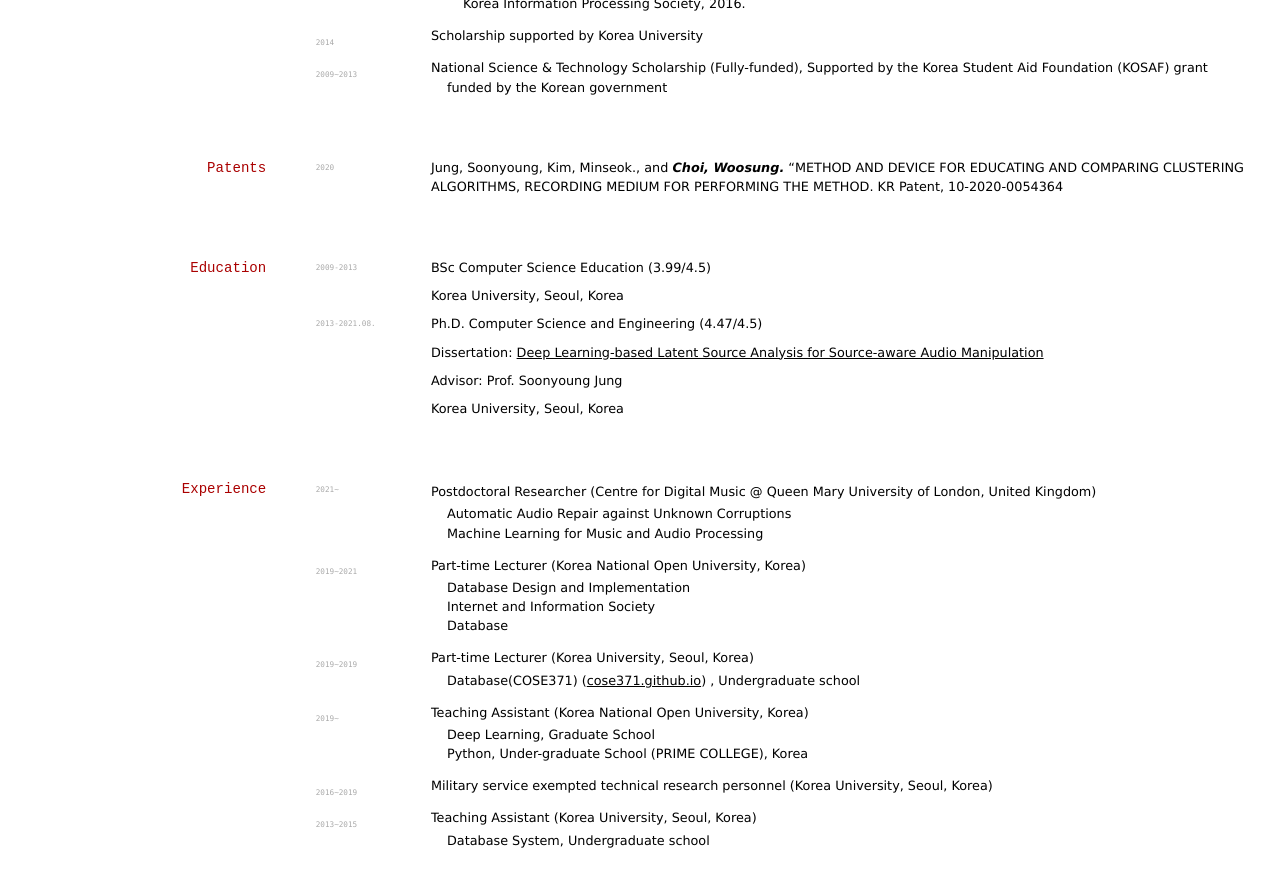
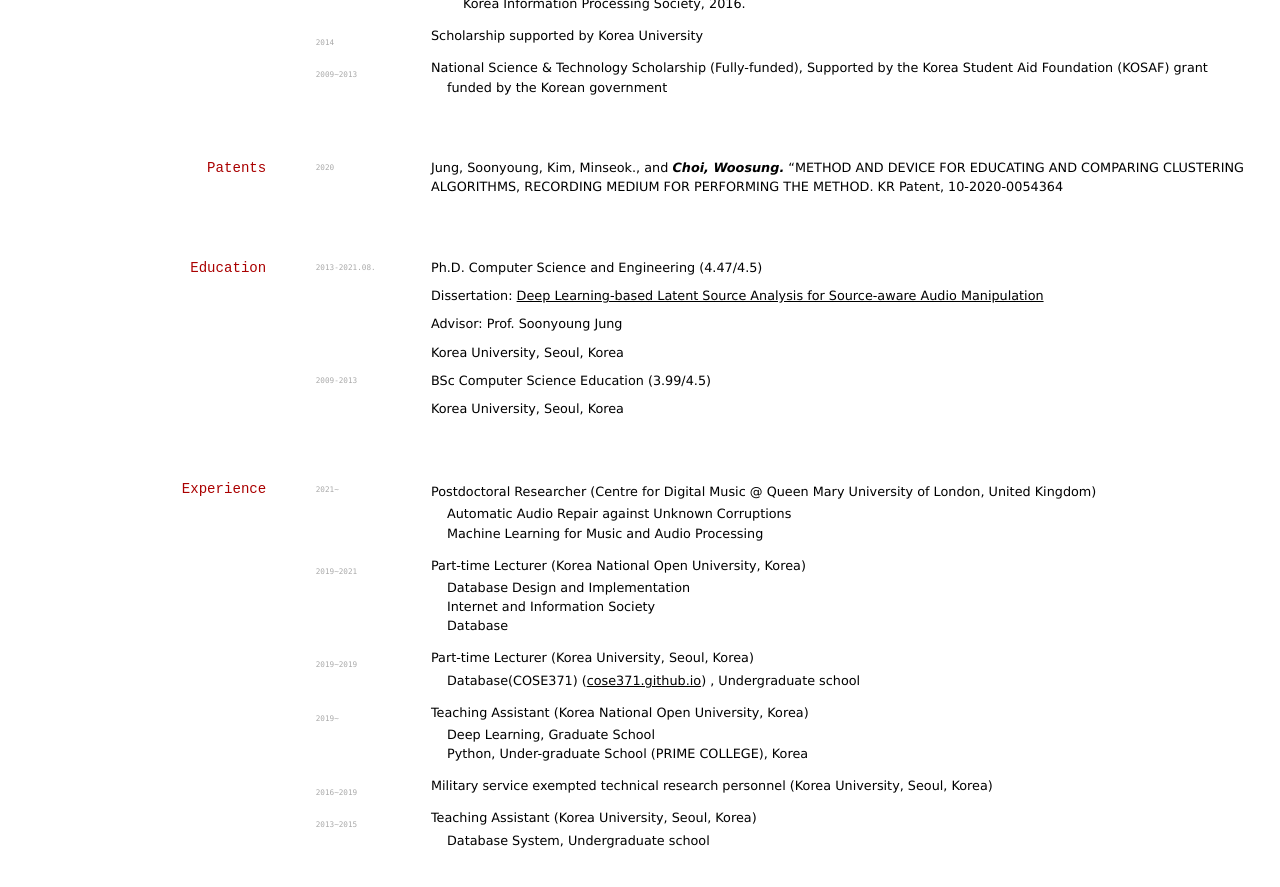
Before and after one commit to ws-choi/cv, a Jekyll site: the page built from index.md, in a window 1280 px wide and 900 px high, scrolled down 1047 px. Shown: the top 887 px of the window. Built offline with Jekyll 4.4.1, drawn with Linux system fonts in a browser that asks for light colours; formulas are drawn with MathJax 3; part of the change alters nothing that is shown.

```diff
--- a/index.md
+++ b/index.md
@@ -72,10 +72,6 @@ Jung, Soonyoung, Kim, Minseok., and ***Choi, Woosung.*** "METHOD AND DEVICE FOR
 
 ## Education
 
-`2009-2013`
-BSc Computer Science Education (3.99/4.5)
-
-Korea University, Seoul, Korea
 
 `2013-2021.08.`
 Ph.D. Computer Science and Engineering (4.47/4.5)
@@ -85,6 +81,13 @@ Dissertation: [Deep Learning-based Latent Source Analysis for Source-aware Audio
 Advisor: Prof. Soonyoung Jung
 
 Korea University, Seoul, Korea
+
+
+`2009-2013`
+BSc Computer Science Education (3.99/4.5)
+
+Korea University, Seoul, Korea
+
 
 ## Experience
 
```
